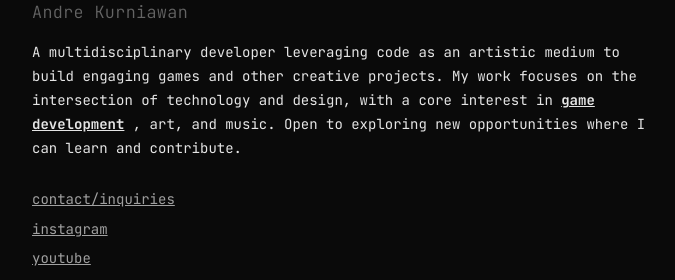
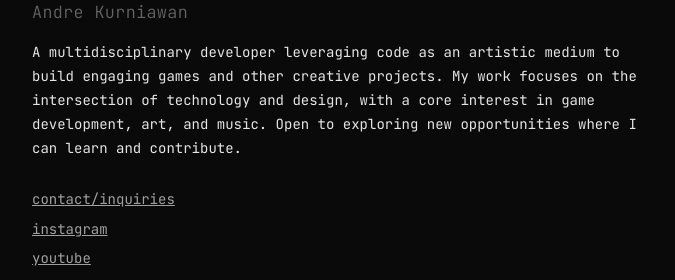
Before and after one commit to drekunia/drekunia.github.io, a Jekyll site: the page built from index.html, in a window 1280 px wide. Shown: the part 326-606 px from the top of the page, without its empty margins (296-971 px from the left). Built offline with Jekyll 4.4.1, drawn with Linux system fonts in a browser that asks for light colours; part of the change alters nothing that is shown.

```diff
--- a/_config.yml
+++ b/_config.yml
@@ -16,9 +16,7 @@ author:
   title: "Andre Kurniawan"
   bio: >-
     A multidisciplinary developer leveraging code as an artistic medium to build engaging games and other creative projects.
-    My work focuses on the intersection of technology and design, with a core interest in
-    [game development](https://drekunia.itch.io/){: target="_blank" rel="noopener noreferrer"}
-    , art, and music.
+    My work focuses on the intersection of technology and design, with a core interest in game development, art, and music.
     Open to exploring new opportunities where I can learn and contribute.
   avatar: "/assets/img/avatar.webp"
 
```
